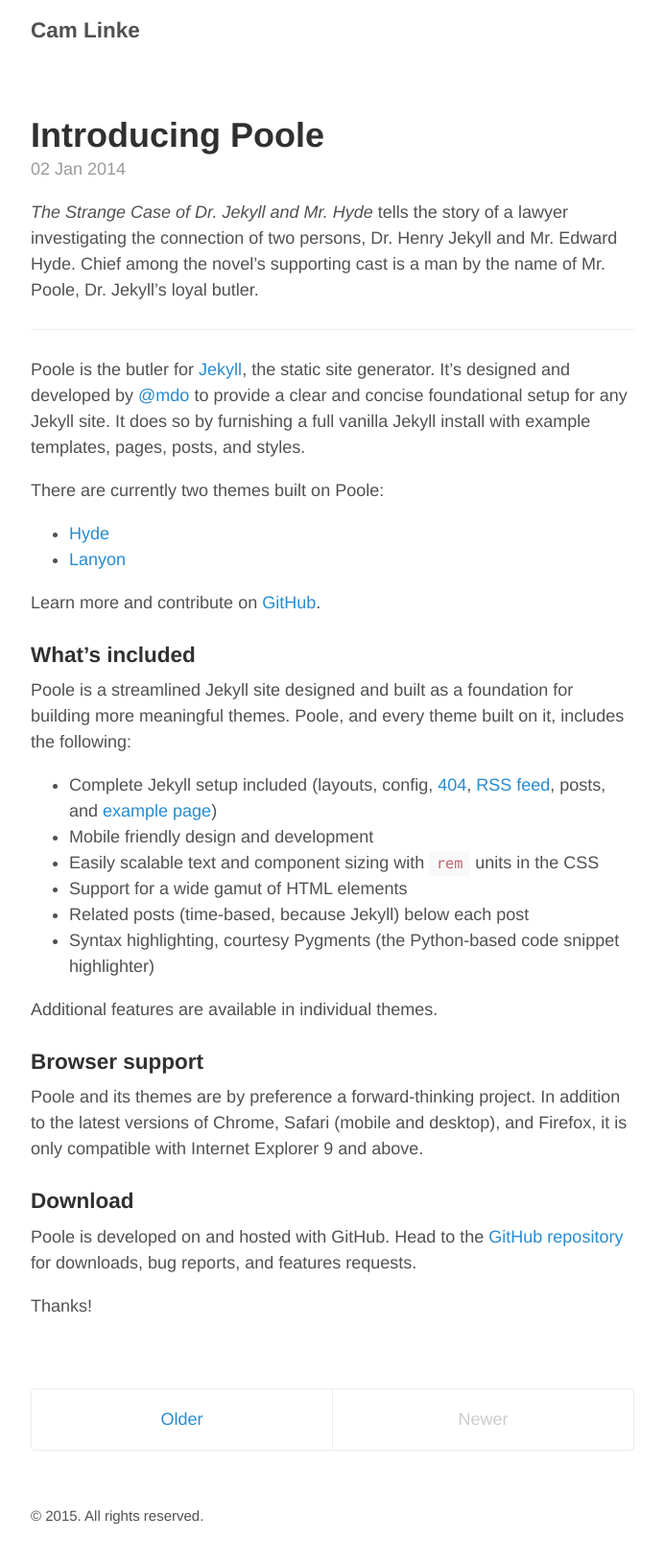
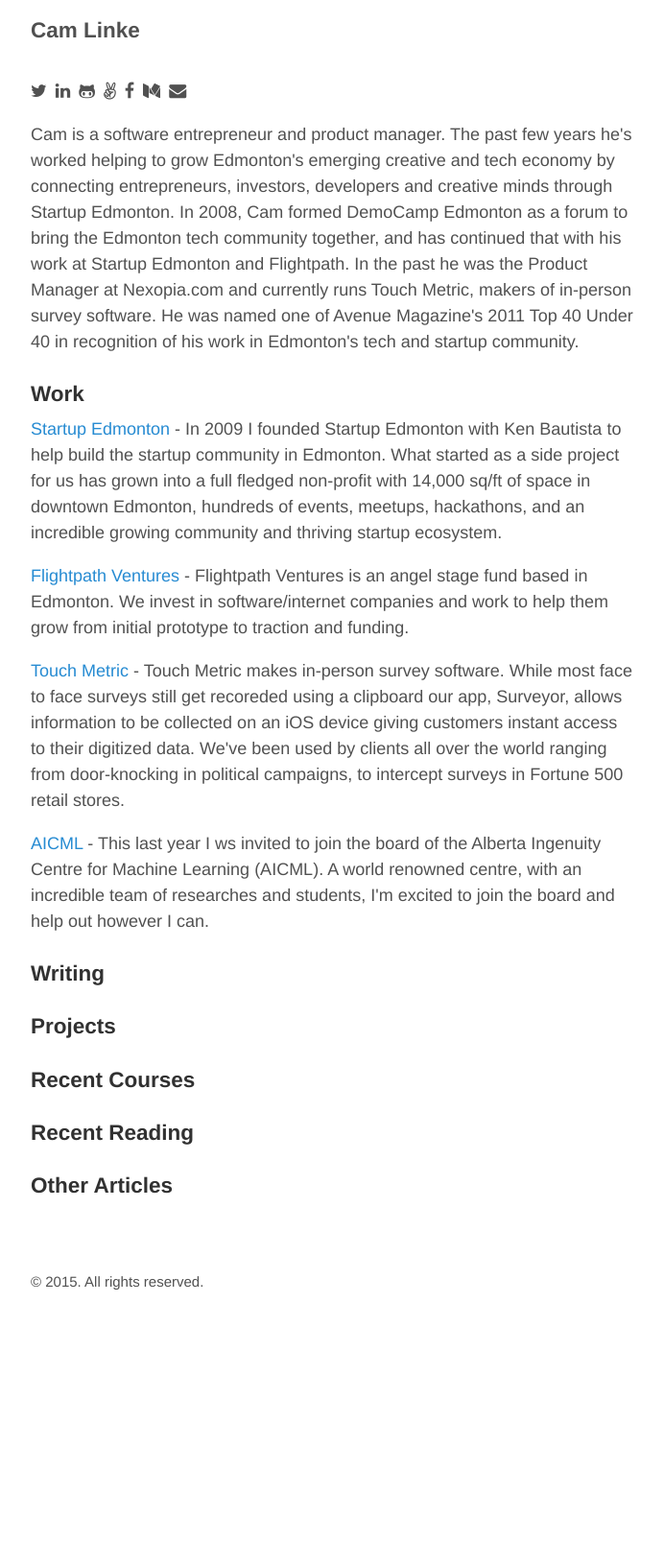
Before and after one commit to camlinke/camlinke.github.io, a Jekyll site: the page built from index.html, in a window 1280 px wide. Shown: the whole page at 96% size, without its empty margins (293-985 px from the left). Built offline with Jekyll 4.4.1, drawn with Linux system fonts in a browser that asks for light colours; nearby versions of some CDN libraries; the list of posts is cut into pages by our own code; after the commit the page ends 1385 px from its top, so only the background shows below that.

Commit message:
updated site

```diff
--- /dev/null
+++ b/CNAME
@@ -0,0 +1 @@
+camlinke.com
--- a/_includes/head.html
+++ b/_includes/head.html
@@ -19,6 +19,7 @@
   <!-- Icons -->
   <link rel="apple-touch-icon-precomposed" sizes="144x144" href="{{ site.baseurl }}/public/apple-touch-icon-precomposed.png">
   <link rel="shortcut icon" href="{{ site.baseurl }}/public/favicon.ico">
+  <link rel="stylesheet" href="https://maxcdn.bootstrapcdn.com/font-awesome/4.4.0/css/font-awesome.min.css">
 
   <!-- RSS -->
   <link rel="alternate" type="application/atom+xml" title="{{ site.title }}" href="{{ site.baseurl }}/atom.xml">
--- a/_sass/_masthead.scss
+++ b/_sass/_masthead.scss
@@ -5,7 +5,7 @@
 .masthead {
   padding-top:    1rem;
   padding-bottom: 1rem;
-  margin-bottom: 3rem;
+  margin-bottom: 1rem;
 }
 
 .masthead-title {
--- a/index.html
+++ b/index.html
@@ -1,33 +1,32 @@
 ---
-layout: default
-title: Home
+layout: page
+title:
 ---
+<ul id="icons">
+    <li><a href="http://twitter.com/camlinke"><i class="fa fa-twitter"></i></a></li>
+    <li><a href="http://linked.com/in/camlinke"><i class="fa fa-linkedin"></i></a></li>
+    <li><a href="http://github.com/camlinke"><i class="fa fa-github-alt"></i></a></li>
+    <li><a href="http://angel.co/camlinke"><i class="fa fa-angellist"></i></a></li>
+    <li><a href="http://facebook.com/camlinke"><i class="fa fa-facebook"></i></a></li>
+    <li><a href="http://medium.com/camlinke"><i class="fa fa-medium"></i></a></li>
+    <li><a href="mailto:cam.linke@gmail.com"><i class="fa fa-envelope"></i></a></li>
+</ul>
+<p>
+  Cam is a software entrepreneur and product manager. The past few years he's worked helping to grow Edmonton's emerging creative and tech economy by connecting entrepreneurs, investors, developers and creative minds through Startup Edmonton. In 2008, Cam formed DemoCamp Edmonton as a forum to bring the Edmonton tech community together, and has continued that with his work at Startup Edmonton and Flightpath. In the past he was the Product Manager at Nexopia.com and currently runs Touch Metric, makers of in-person survey software. He was named one of Avenue Magazine's 2011 Top 40 Under 40 in recognition of his work in Edmonton's tech and startup community.
+</p>
 
-<div class="posts">
-  {% for post in paginator.posts %}
-  <article class="post">
-    <h1 class="post-title">
-      <a href="{{ site.baseurl }}{{ post.url }}">
-        {{ post.title }}
-      </a>
-    </h1>
+<h3>Work</h3>
+<p><a href="http://startupedmonton.com">Startup Edmonton</a> - In 2009 I founded Startup Edmonton with Ken Bautista to help build the startup community in Edmonton. What started as a side project for us has grown into a full fledged non-profit with 14,000 sq/ft of space in downtown Edmonton, hundreds of events, meetups, hackathons, and an incredible growing community and thriving startup ecosystem.</p>
+<p><a href="http://flightpathventures.com">Flightpath Ventures</a> - Flightpath Ventures is an angel stage fund based in Edmonton. We invest in software/internet companies and work to help them grow from initial prototype to traction and funding.</p>
+<p><a href="http://touchmetric.com">Touch Metric</a> - Touch Metric makes in-person survey software. While most face to face surveys still get recoreded using a clipboard our app, Surveyor, allows information to be collected on an iOS device giving customers instant access to their digitized data. We've been used by clients all over the world ranging from door-knocking in political campaigns, to intercept surveys in Fortune 500 retail stores.</p>
+<p><a href="http://aicml.ca">AICML</a> - This last year I ws invited to join the board of the Alberta Ingenuity Centre for Machine Learning (AICML). A world renowned centre, with an incredible team of researches and students, I'm excited to join the board and help out however I can.</p>
 
-    <time datetime="{{ post.date | date_to_xmlschema }}" class="post-date">{{ post.date | date_to_string }}</time>
+<h3>Writing</h3>
 
-    {{ post.content }}
-  </article>
-  {% endfor %}
-</div>
+<h3>Projects</h3>
 
-<div class="pagination">
-  {% if paginator.next_page %}
-    <a class="pagination-item older" href="{{ paginator.next_page_path | prepend: site.baseurl }}">Older</a>
-  {% else %}
-    <span class="pagination-item older">Older</span>
-  {% endif %}
-  {% if paginator.previous_page %}
-    <a class="pagination-item newer" href="{{ paginator.previous_page_path | prepend: site.baseurl }}">Newer</a>
-  {% else %}
-    <span class="pagination-item newer">Newer</span>
-  {% endif %}
-</div>
+<h3>Recent Courses</h3>
+
+<h3>Recent Reading</h3>
+
+<h3>Other Articles</h3>
--- a/styles.scss
+++ b/styles.scss
@@ -26,3 +26,18 @@
 @import "posts";
 @import "pagination";
 @import "message";
+
+
+
+#icons {
+    padding-left: 0px;
+}
+
+#icons li {
+    display: inline;
+    padding-right: 4px;
+}
+
+#icons li a {
+    color: #515151;
+}
```
Also changed, not shown: posts.html (added, +33 -0 lines).
